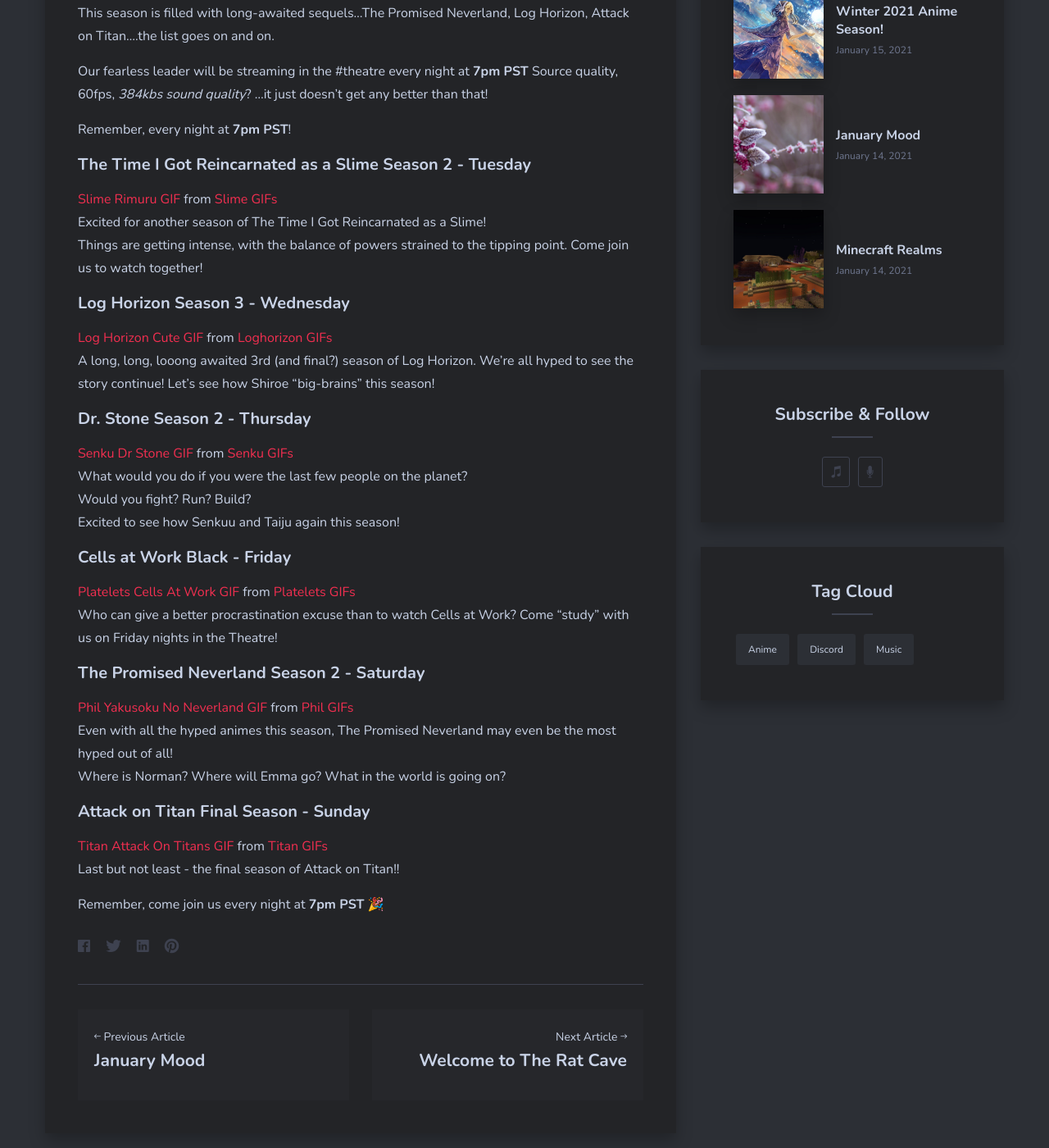
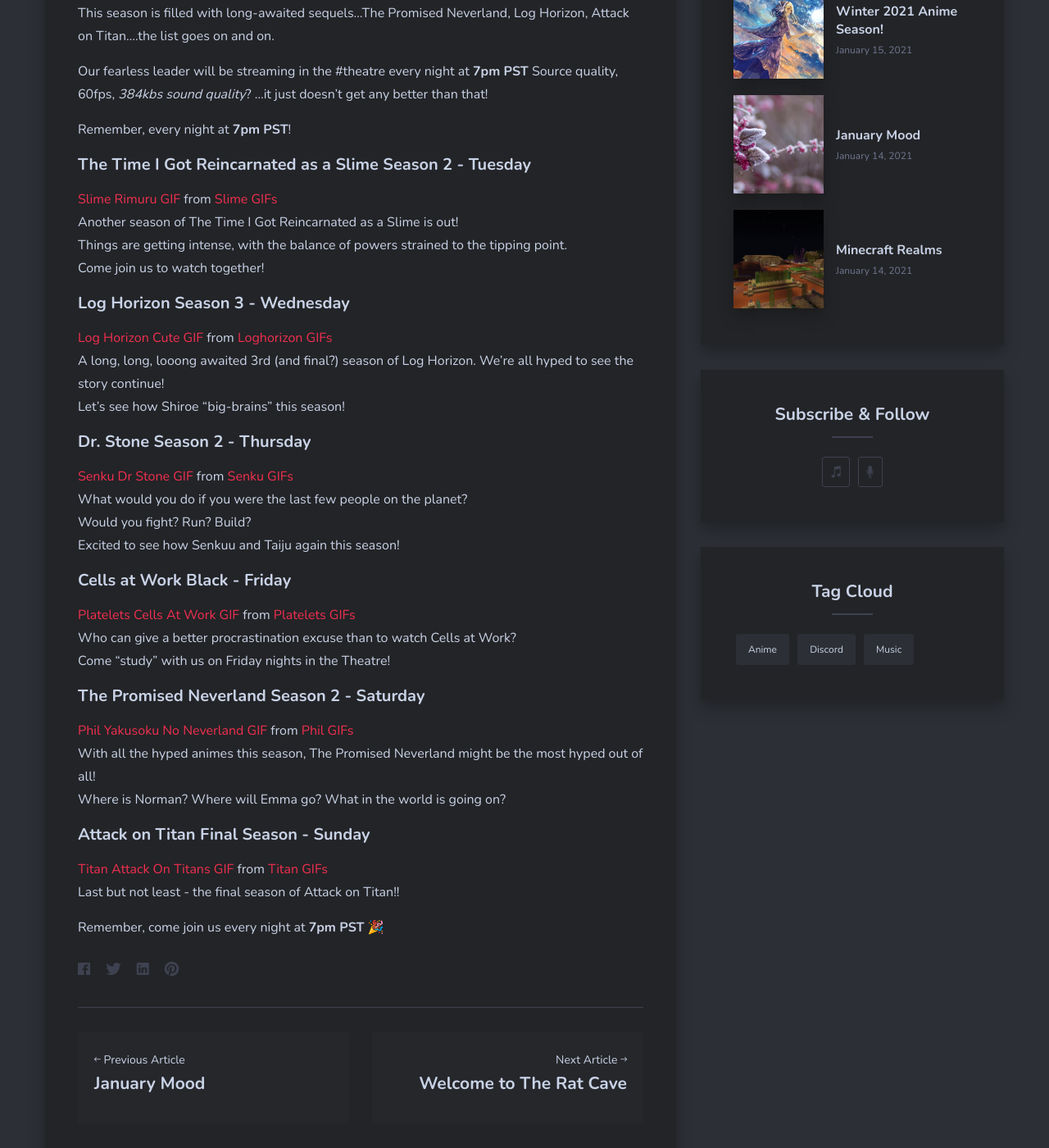
Before and after one commit to vdchoi/theratcave.github.io, a Jekyll site: the page built from _posts/2021-01-15-winter-anime-2021.markdown, in a window 1280 px wide and 1400 px high, scrolled down 992 px. Shown: the whole window at 82% size. Built offline with Jekyll 4.4.1, drawn with Linux system fonts in a browser that asks for light colours; nearby versions of some CDN libraries; a script that is not in the unit is left out.

Commit message:
Update anime spacing

```diff
--- a/_posts/2021-01-15-winter-anime-2021.markdown
+++ b/_posts/2021-01-15-winter-anime-2021.markdown
@@ -19,8 +19,8 @@
 
 <div class="tenor-gif-embed" data-postid="12925846" data-share-method="host" data-width="100%" data-aspect-ratio="1.7777777777777777"><a href="https://tenor.com/view/slime-rimuru-jump-gif-12925846">Slime Rimuru GIF</a> from <a href="https://tenor.com/search/slime-gifs">Slime GIFs</a></div><script type="text/javascript" async src="https://tenor.com/embed.js"></script>
 
-Excited for another season of The Time I Got Reincarnated as a Slime!
-Things are getting intense, with the balance of powers strained to the tipping point.
+Another season of The Time I Got Reincarnated as a Slime is out!
+Things are getting intense, with the balance of powers strained to the tipping point.\
 Come join us to watch together!
 
 #### Log Horizon Season 3 - Wednesday
@@ -50,7 +50,7 @@
 
 <div class="tenor-gif-embed" data-postid="13279352" data-share-method="host" data-width="100%" data-aspect-ratio="1.8721804511278197"><a href="https://tenor.com/view/phil-yakusoku-no-neverland-the-promised-neverland-anime-animes-gif-13279352">Phil Yakusoku No Neverland GIF</a> from <a href="https://tenor.com/search/phil-gifs">Phil GIFs</a></div><script type="text/javascript" async src="https://tenor.com/embed.js"></script>
 
-Even with all the hyped animes this season, The Promised Neverland may even be the most hyped out of all!
+With all the hyped animes this season, The Promised Neverland might be the most hyped out of all!
 Where is Norman? Where will Emma go? What in the world is going on?
 
 
```
Also changed, not shown: 1 other file.
